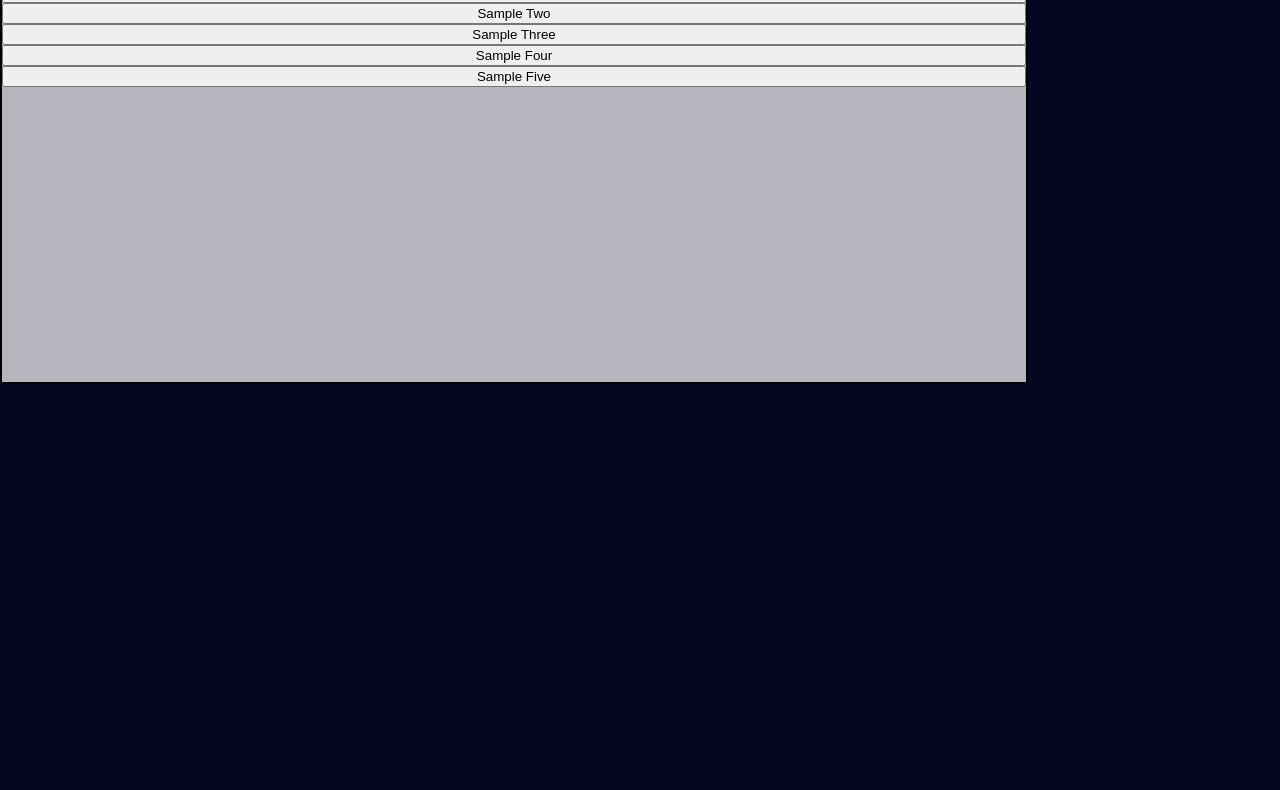
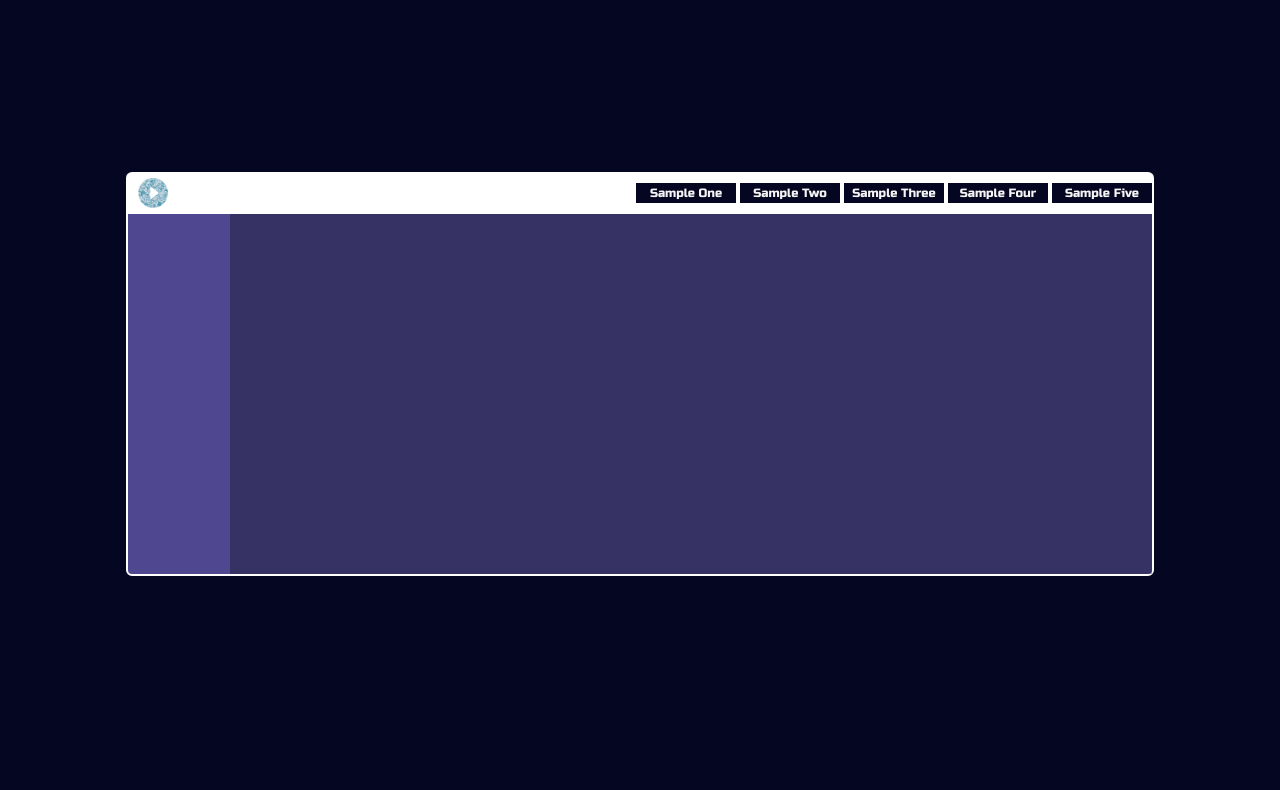
Before and after one commit to crslpz/soundWav, a website built with webpack: page index.html in a window 1280 px wide. Shown: the part 80-870 px from the top of the page. Before the commit the page ends 800 px from the top, so only its background shows below. Built offline with nearby package versions, Linux system fonts and the light colour scheme; files whose address does not match are found by name.

Commit message:
reran build

```diff
--- a/index.html
+++ b/index.html
@@ -8,6 +8,8 @@
     <link rel="stylesheet" type="text/css" href="./src/styles/reset.css" />
     <link rel="stylesheet" href="./dist/main.css" />
     <title>soundWav</title>
+    <link rel="preconnect" href="https://fonts.gstatic.com">
+    <link href="https://fonts.googleapis.com/css2?family=Russo+One&display=swap" rel="stylesheet">
 </head>
 
 <body class="full-page">
@@ -23,11 +25,23 @@
         </div>
     </header>
     <div class="mixer">
-        <button id= 'sample1'>Sample One</button>
-        <button id= 'sample2'>Sample Two</button>
-        <button id= 'sample3'>Sample Three</button>
-        <button id= 'sample4'>Sample Four</button>
-        <button id= 'sample5'>Sample Five</button>
+        <div id='sample-control-panel'>
+            <img src="./assets/images/play.png">
+            <!-- <img src="./assets/images/pause.png"> -->
+            <div class='samples'>
+                <button id= 'sample1'>Sample One</button>
+                <button id= 'sample2'>Sample Two</button>
+                <button id= 'sample3'>Sample Three</button>
+                <button id= 'sample4'>Sample Four</button>
+                <button id= 'sample5'>Sample Five</button>
+            </div>
+        </div>
+        <div class='sequencer'>
+
+        </div>
+        <div class= "percussion-selector">
+
+        </div>
     </div>
 
     <script src="./dist/main.js"></script>
--- a/src/index.js
+++ b/src/index.js
@@ -7,6 +7,7 @@ let toggle = false;
 function playStop(audio, toggle) {
     if (toggle){
         audio.start();
+        // audio.playbackRate = 0.25;
         audio.loop = true;
     }else {
         audio.stop()
--- a/src/styles/index.scss
+++ b/src/styles/index.scss
@@ -18,17 +18,59 @@
 }
 
 .action-buttons img{
-    margin-top: 8%;
-    margin-right: 15px;
     height: 30px;
     width: 30px;
 }
 
 .mixer{
-    display: flex;
-    flex-direction: column;
+    margin: auto;
+    margin-top: 15%;
     height: 400px;
     width: 80%;
-    background-color: rgba($color: #ffffff, $alpha: 0.7);
-    border: 2px solid black;
+    background-color: rgba($color: #8173d8, $alpha: 0.6);
+    border: 2px solid white;
+    border-radius: 6px;
+
 }
+
+.samples button{
+    margin-top: 9px;
+    height: 20px;
+    width: 100px;
+    margin-bottom: 12px;
+    font-family: 'Russo One', sans-serif;
+    font-size: 12px;
+    background-color: rgb(5, 6, 34);
+    color: whitesmoke;
+    border: 2px rgba($color: #e4e3e3, $alpha: 0.6);
+}
+
+#sample-control-panel{
+    display: flex;
+    justify-content: space-between;
+    height:40px;
+    width: 100%;
+    background-color: white;
+    border-bottom: 30px  black;
+    border: 1px;
+}
+
+.sequencer{
+    height: 360px;
+    width: 90%;
+    margin-left: 10%;
+    border: 2px white;
+    background-color: rgba($color: #000000, $alpha: 0.3);
+}
+
+.sample-control-panel, img{
+    margin-left: 10px;
+    margin-top: 4px;
+    height: 30px;
+    width: 30px;
+}
+.percussion-selector{
+    height:360px;
+    width:10%;
+    color: rgba($color: #000000, $alpha: 1.0);
+}
```
Also changed, not shown: assets/images/pause.png (added), assets/images/play.png (added), dist/main.css (added), dist/main.js (added), 2 other files.
